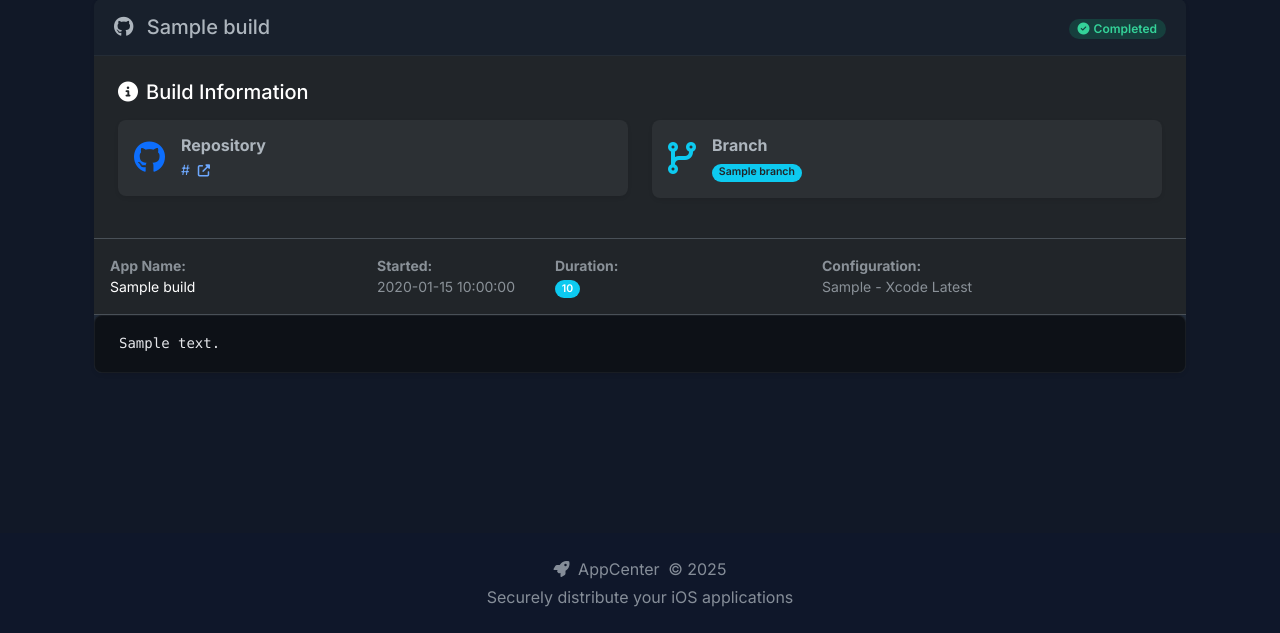
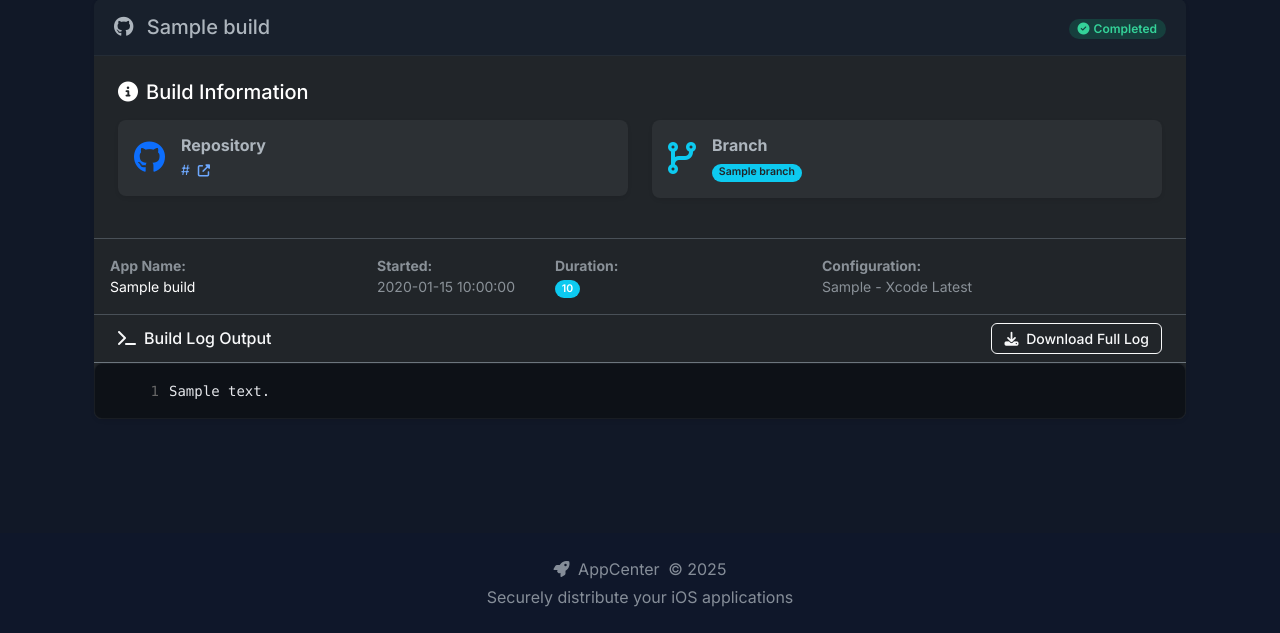
Before and after one commit to Nimesh-Srivastava/iOS-app-dist, a Flask app: template templates/build_log.html in a window 1280 px wide. Shown: the part 167-800 px from the top of the page. Run offline with Flask 3, Linux system fonts and the light colour scheme; the template is opened without the code that fills it: most values are stand-ins (such as "Sample title", 1, 10 or a date in 2020).

Commit message:
Build logs style update

```diff
--- a/templates/build_log.html
+++ b/templates/build_log.html
@@ -1,4 +1,102 @@
 {% extends 'base.html' %} {% block title %}Build Log - AppCenter{% endblock %}
+
+{% block head %}
+<style>
+  /* Build log styling */
+  .build-log {
+    font-family: 'Monaco', 'Menlo', 'Ubuntu Mono', 'Consolas', monospace;
+    font-size: 0.875rem;
+    line-height: 1.5;
+    color: #e6e6e6;
+    background-color: #1a1a1a;
+    border-radius: 0 0 4px 4px;
+  }
+
+  /* Terminal-like styling */
+  .log-container {
+    border-radius: 0 0 4px 4px;
+    overflow: hidden;
+    box-shadow: inset 0 0 10px rgba(0, 0, 0, 0.2);
+  }
+
+  /* Log line highlighting */
+  .build-log .line-error {
+    color: #ff6b6b;
+    background-color: rgba(255, 0, 0, 0.1);
+  }
+
+  .build-log .line-warning {
+    color: #feca57;
+    background-color: rgba(255, 193, 7, 0.1);
+  }
+
+  .build-log .line-success {
+    color: #1dd1a1;
+    background-color: rgba(40, 167, 69, 0.1);
+  }
+
+  /* Status badges */
+  .status-badge {
+    display: inline-block;
+    font-size: 0.75rem;
+    padding: 0.25rem 0.5rem;
+    border-radius: 50px;
+    font-weight: 600;
+  }
+
+  .status-completed {
+    background-color: rgba(40, 167, 69, 0.2);
+    color: #28a745;
+  }
+
+  .status-failed {
+    background-color: rgba(220, 53, 69, 0.2);
+    color: #dc3545;
+  }
+
+  .status-building, .status-queued {
+    background-color: rgba(255, 193, 7, 0.2);
+    color: #ffc107;
+  }
+
+  .status-cancelled {
+    background-color: rgba(108, 117, 125, 0.2);
+    color: #6c757d;
+  }
+
+  /* Pulse animation for running builds */
+  .pulse-animation {
+    animation: pulse 2s infinite;
+  }
+
+  @keyframes pulse {
+    0% {
+      opacity: 1;
+    }
+    50% {
+      opacity: 0.6;
+    }
+    100% {
+      opacity: 1;
+    }
+  }
+
+  /* Scrollbar styling */
+  .build-log::-webkit-scrollbar {
+    width: 10px;
+  }
+
+  .build-log::-webkit-scrollbar-track {
+    background: #2d2d2d;
+  }
+
+  .build-log::-webkit-scrollbar-thumb {
+    background-color: #444;
+    border-radius: 20px;
+  }
+</style>
+{% endblock %}
+
 {% block content %}
 <div class="container">
   <!-- Back button and build information -->
@@ -218,12 +316,20 @@
         </div>
       </div>
 
-      <pre
-        class="build-log mb-0 px-4 py-3"
-        style="max-height: 600px; overflow-y: auto"
-      >
-{{ build.log_content }}</pre
-      >
+      <div class="log-container bg-dark">
+        <div class="d-flex justify-content-between align-items-center px-4 py-2 border-bottom border-secondary">
+          <h6 class="mb-0 text-light"><i class="fas fa-terminal me-2"></i>Build Log Output</h6>
+          <div>
+            <a href="{{ url_for('build.download_build_log', build_id=build.id) }}" class="btn btn-sm btn-outline-light">
+              <i class="fas fa-download me-1"></i> Download Full Log
+            </a>
+          </div>
+        </div>
+        <pre
+          class="build-log mb-0 px-4 py-3 text-light"
+          style="max-height: 600px; overflow-y: auto; background-color: #1a1a1a; font-family: 'Monaco', 'Menlo', 'Ubuntu Mono', 'Consolas', monospace; font-size: 0.875rem; line-height: 1.6; white-space: pre-wrap; word-break: break-word;"
+        >{{ build.log_content|safe }}</pre>
+      </div>
     </div>
 
     {% if build.status == 'building' or build.status == 'in_progress' or
@@ -248,4 +354,44 @@ build.status == 'in_progress' or build.status == 'queued' %}
     window.location.reload();
   }, 5000);
 </script>
-{% endif %} {% endblock %}
+{% endif %}
+
+<script>
+  // Enhanced log display with timestamp highlighting
+  document.addEventListener('DOMContentLoaded', function() {
+    const logContainer = document.querySelector('.build-log');
+    if (!logContainer) return;
+
+    // Add line numbers to log
+    const lines = logContainer.innerHTML.split('\n');
+    let numberedLines = [];
+
+    for (let i = 0; i < lines.length; i++) {
+      // Skip empty lines
+      if (lines[i].trim() === '') {
+        numberedLines.push('');
+        continue;
+      }
+
+      // Highlight timestamps (common formats like [HH:MM:SS], YYYY-MM-DD, etc.)
+      let line = lines[i].replace(
+        /(\[\d{2}:\d{2}:\d{2}\]|\d{4}-\d{2}-\d{2}|\d{2}:\d{2}:\d{2})/g,
+        '<span style="color: #54a0ff;">$1</span>'
+      );
+
+      // Add color to command/tool names
+      line = line.replace(
+        /\b(git|xcodebuild|pod|npm|yarn|bash|sh|curl|wget)\b/g,
+        '<span style="color: #ff9f43;">$1</span>'
+      );
+
+      // Add subtle line numbers
+      numberedLines.push(
+        `<span style="display: inline-block; width: 40px; color: #666; user-select: none; text-align: right; margin-right: 10px;">${i+1}</span>${line}`
+      );
+    }
+
+    logContainer.innerHTML = numberedLines.join('\n');
+  });
+</script>
+{% endblock %}
```
Also changed, not shown: routes/build_routes.py (+27 -2 lines).
